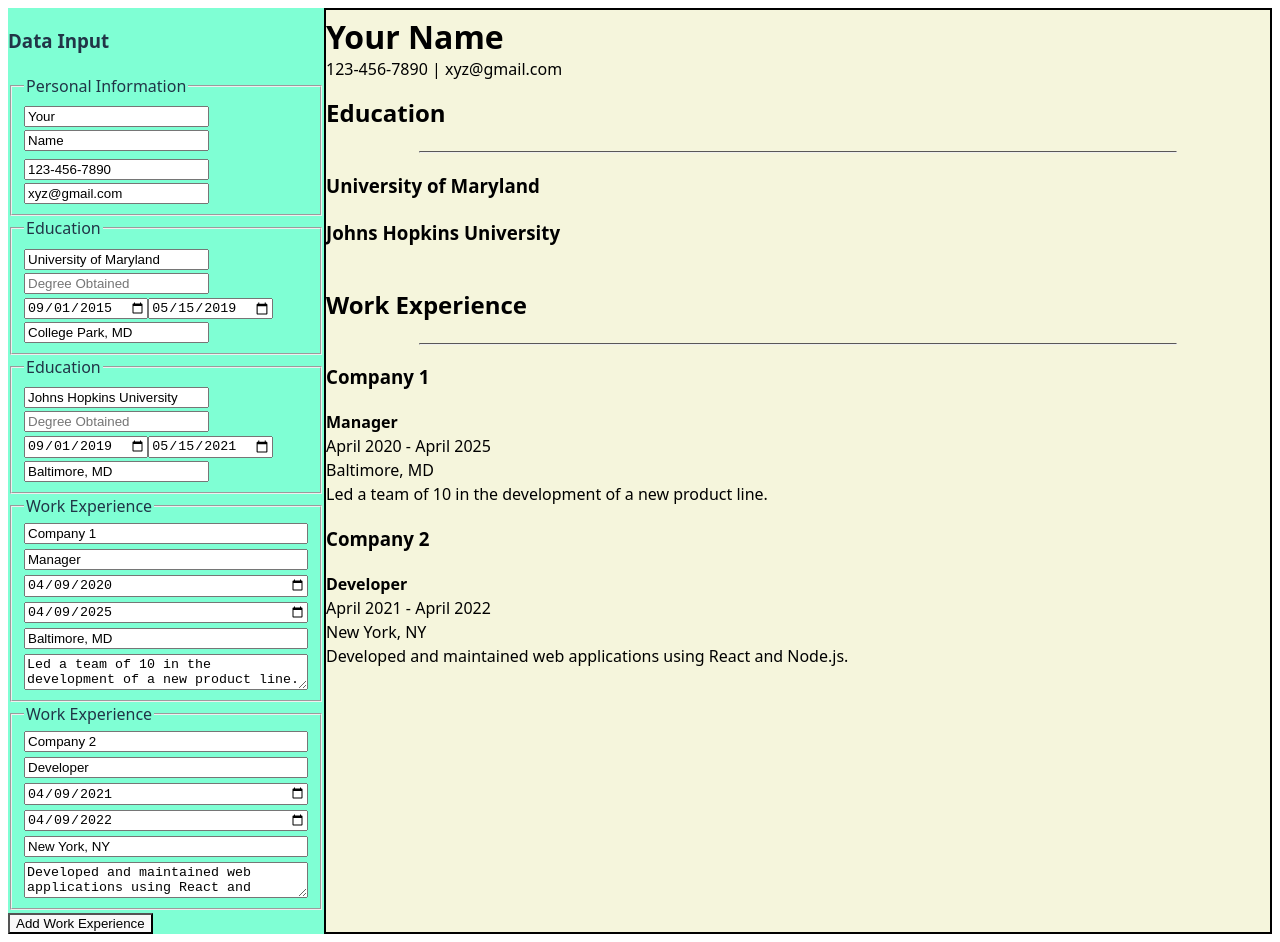
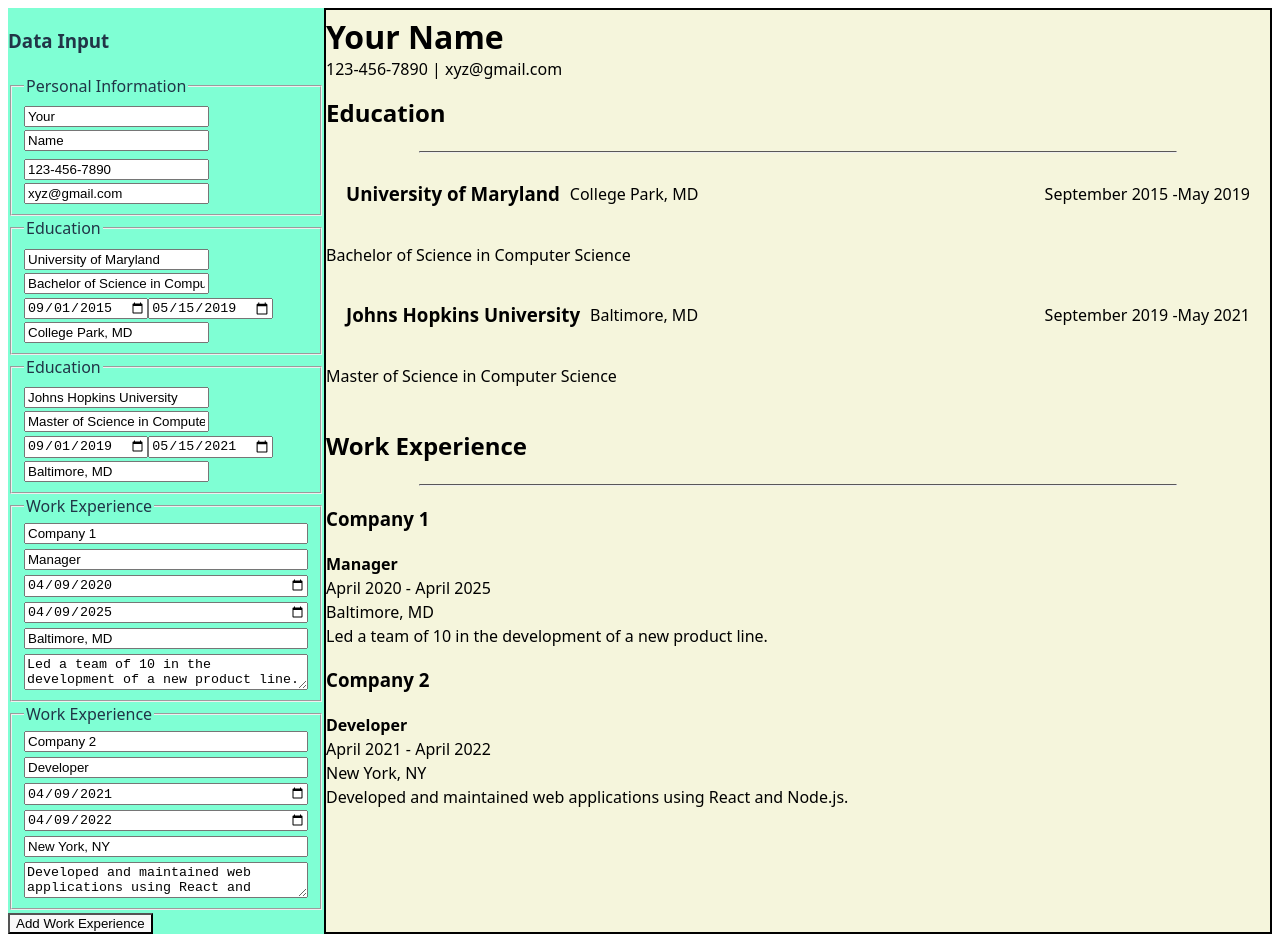
Before and after one commit to FishShalami/cv-builder-react, a React (Vite) app: page / in a window 1280 px wide. Built offline with nearby package versions, Linux system fonts and the light colour scheme.

Commit message:
style education section

```diff
--- a/src/App.css
+++ b/src/App.css
@@ -45,3 +45,18 @@
   border-top: 1px solid #595757;
   width: 80%;
 }
+
+.schoolline {
+  display: flex;
+  justify-content: space-between;
+  align-items: center;
+  margin: 0 20px;
+}
+
+.school {
+  display: grid;
+  justify-content: left;
+  grid-template-columns: 1fr 1fr;
+  gap: 10px;
+  align-items: center;
+}
--- a/src/App.jsx
+++ b/src/App.jsx
@@ -140,7 +140,18 @@
           <div className="education-body">
             {education.map((edu, index) => (
               <div key={index}>
-                <h3>{edu.schoolName}</h3>
+                <div className="schoolline">
+                  <div className="school">
+                    <h3>{edu.schoolName}</h3>
+                    <p>{edu.educationLocation}</p>
+                  </div>
+                  <div className="schooldates">
+                    {edu.startDateEducation !== "" &&
+                      moment(edu.startDateEducation).format("MMMM YYYY")}{" "}
+                    -{moment(edu.endDateEducation).format("MMMM YYYY")}
+                  </div>
+                </div>
+                <p>{edu.degree}</p>
               </div>
             ))}
           </div>
--- a/src/Education.jsx
+++ b/src/Education.jsx
@@ -16,7 +16,7 @@
           name="degree"
           id="degree"
           placeholder="Degree Obtained"
-          value={education.degreee}
+          value={education.degree}
           onChange={handleEducationChange}
         />
         <input
```
